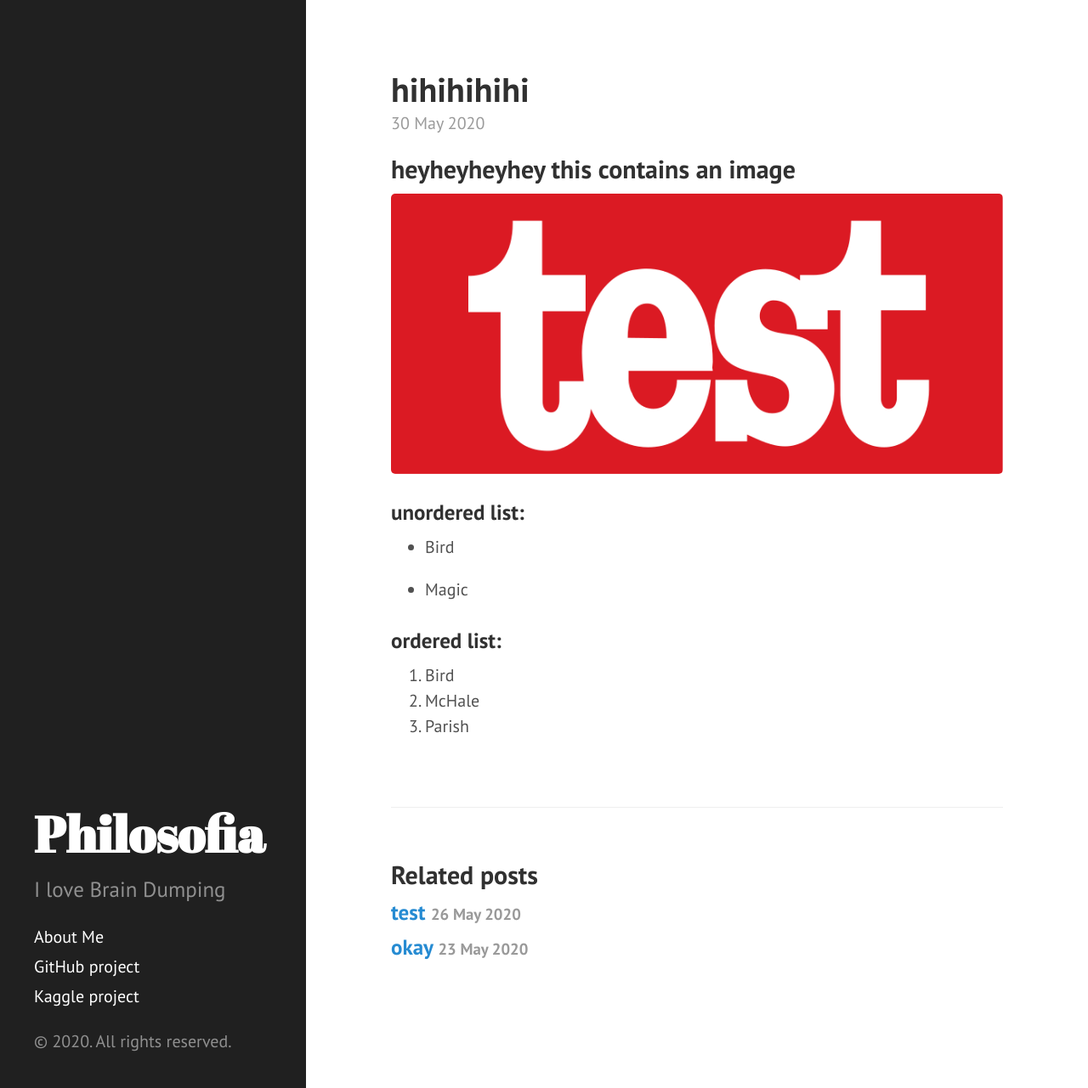
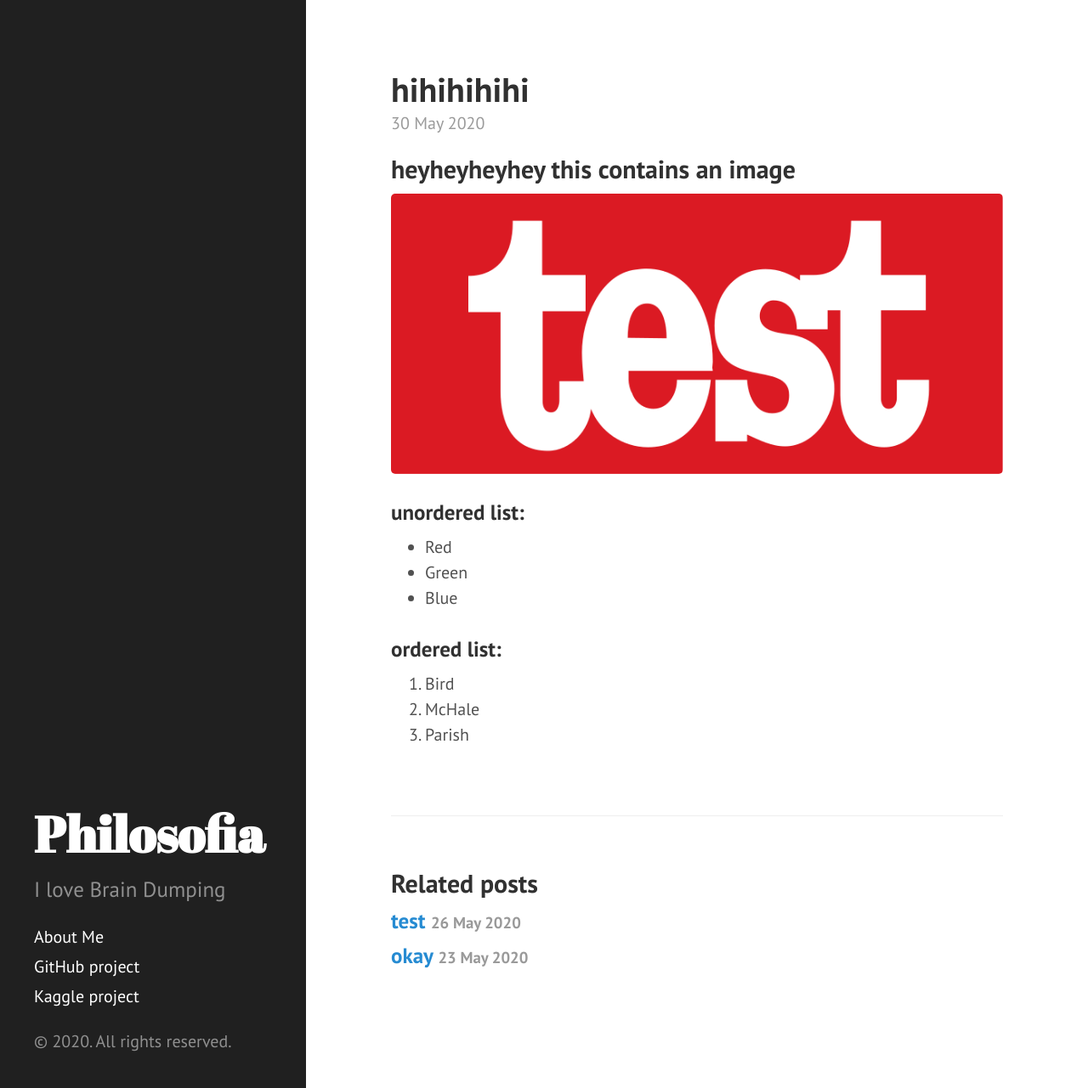
Before and after one commit to philosofia/philosofia.github.io, a Jekyll site: the page built from _posts/2020-05-30-hihihi.md, in a window 1280 px wide and 1281 px high. Shown: the whole window at 85% size. Built offline with Jekyll 4.4.1, drawn with Linux system fonts in a browser that asks for light colours.

Commit message:
Update 2020-05-30-hihihi.md

```diff
--- a/_posts/2020-05-30-hihihi.md
+++ b/_posts/2020-05-30-hihihi.md
@@ -11,9 +11,9 @@ layout: post
 
 
 ### unordered list:
-*   Bird
-
-*   Magic
+-   Red
+-   Green
+-   Blue
 
 
 ### ordered list:
```
